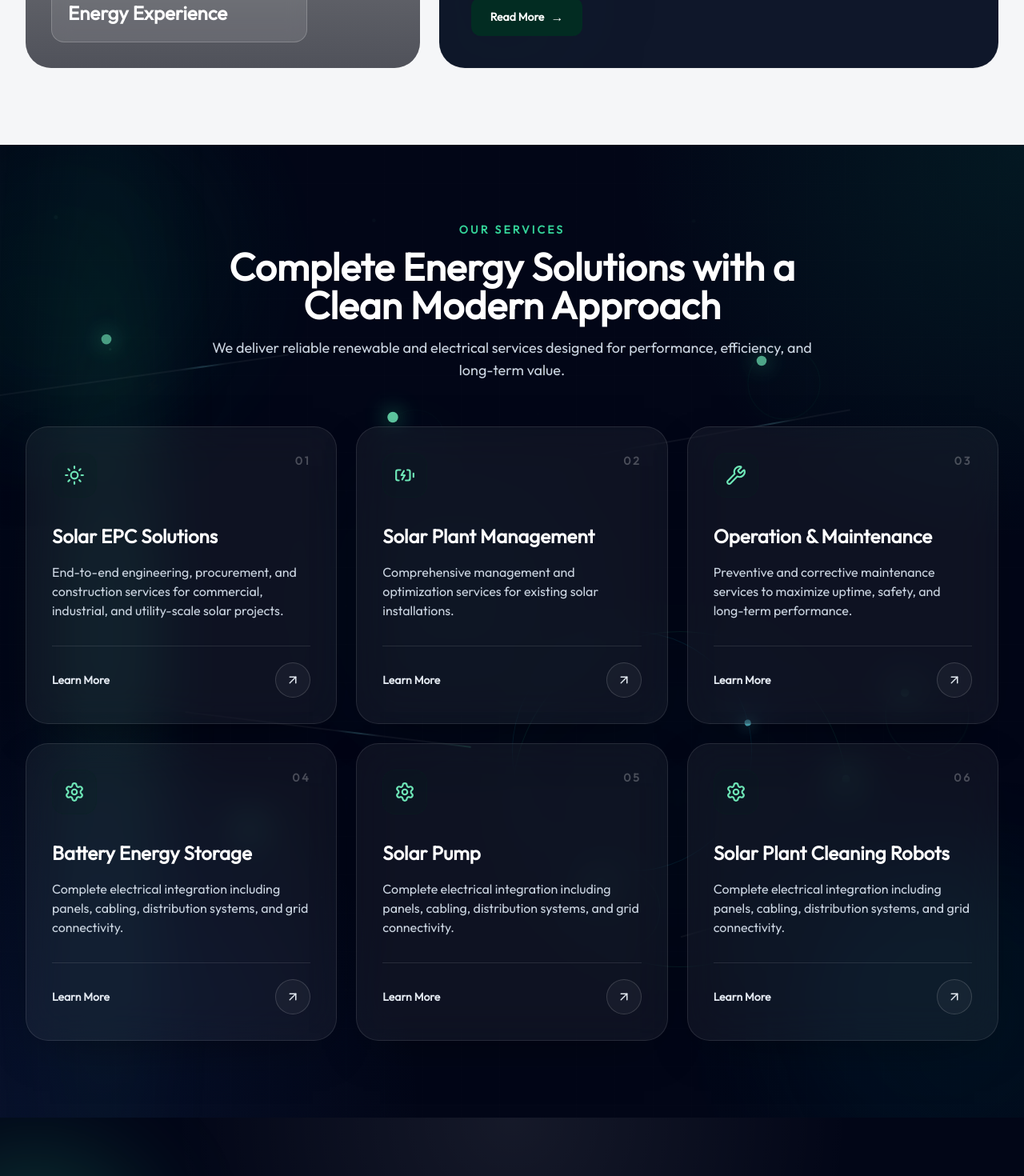
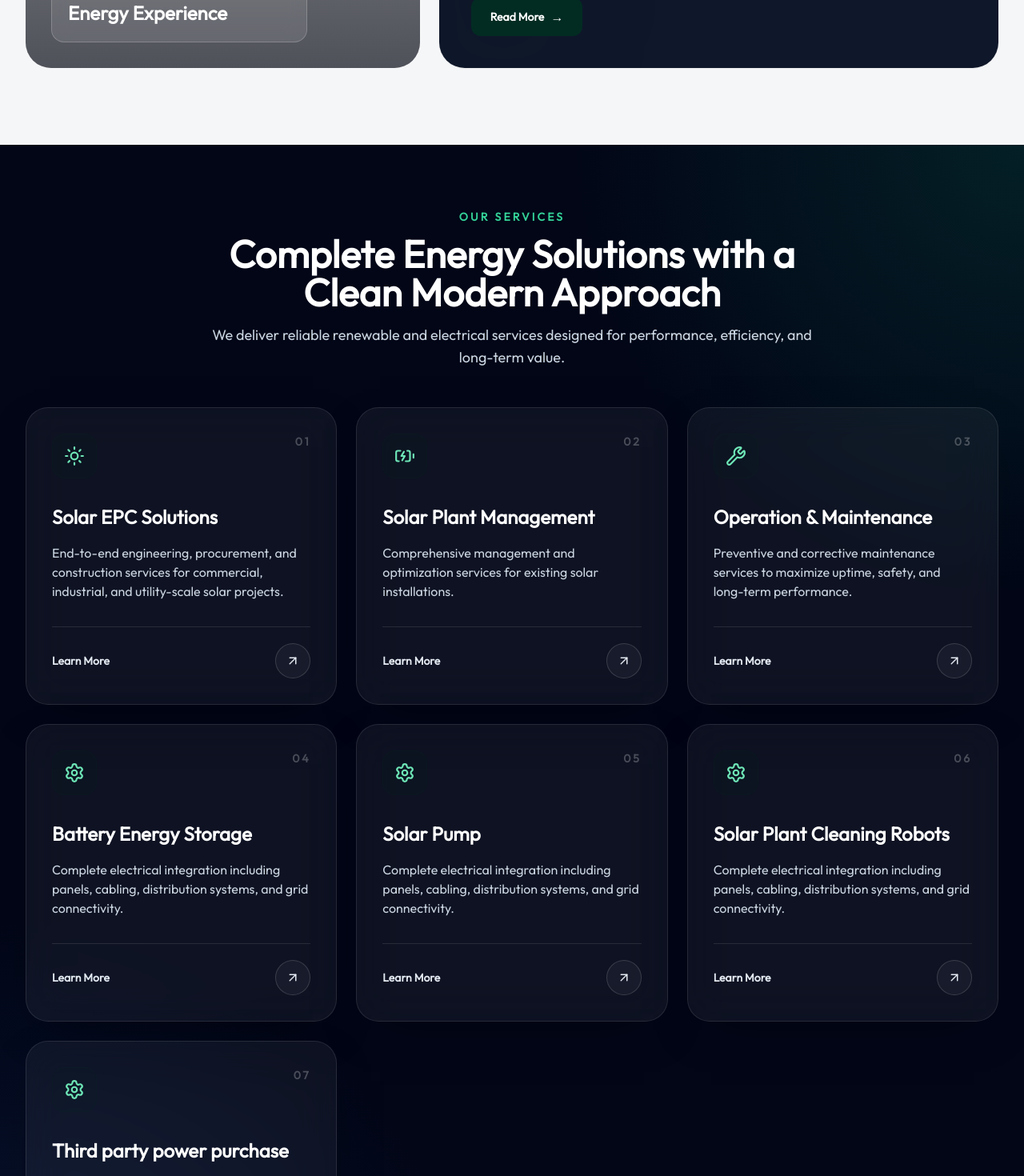
Before and after one commit to madhuratech/Madhuraenergy-frontend, a React (Create React App) app: page / in a window 1280 px wide. Shown: the part 2040-3510 px from the top of the page at 80% size. Built offline with nearby package versions, Linux system fonts and the light colour scheme; grey boxes are pictures that could not be loaded.

Commit message:
Refactor Services section layout and animations
Service section updation in home page.

```diff
--- a/src/Component/Home/Services.jsx
+++ b/src/Component/Home/Services.jsx
@@ -1,5 +1,4 @@
 import React from "react";
-import { motion } from "framer-motion";
 import { Link } from "react-router-dom";
 import {
   Sun,
@@ -59,6 +58,14 @@ const services = [
       "Complete electrical integration including panels, cabling, distribution systems, and grid connectivity.",
     icon: Settings,
   },
+  {
+    id: "07",
+    title: "Third party power purchase",
+    path: "/services/solar-plant-cleaning-robots",
+    description:
+      "Complete electrical integration including panels, cabling, distribution systems, and grid connectivity.",
+    icon: Settings,
+  },
 ];
 
 function ServiceCard({ service }) {
@@ -105,33 +112,20 @@ function ServiceCard({ service }) {
 }
 
 function ServicesSection() {
-  const firstRow = services.slice(0, 3);
-  const secondRow = services.slice(3, 6);
-
   return (
     <section
       id="services"
-      className="relative overflow-hidden bg-slate-950 py-16 text-white md:py-24"
+      className="relative overflow-hidden bg-slate-950 py-12 text-white md:py-20"
     >
       <div className="absolute inset-0">
         <div className="absolute inset-0 bg-[radial-gradient(circle_at_top_right,rgba(16,185,129,0.14),transparent_28%),radial-gradient(circle_at_bottom_left,rgba(59,130,246,0.12),transparent_30%)]" />
-
-        <motion.div
-          animate={{ y: [0, -20, 0] }}
-          transition={{ duration: 8, repeat: Infinity, ease: "easeInOut" }}
-          className="absolute left-[-100px] top-20 h-72 w-72 rounded-full bg-emerald-950/10 blur-3xl"
-        />
-        <motion.div
-          animate={{ y: [0, 20, 0] }}
-          transition={{ duration: 10, repeat: Infinity, ease: "easeInOut" }}
-          className="absolute bottom-0 right-[-120px] h-80 w-80 rounded-full bg-emerald-950/10 blur-3xl"
-        />
       </div>
 
-      <AnimatedEnergyBackground />
+      {/* <AnimatedEnergyBackground /> */}
 
       <div className="relative z-10 mx-auto max-w-7xl px-4 sm:px-6 lg:px-8">
-        <div className="mx-auto mb-14 max-w-3xl text-center">
+        {/* Heading */}
+        <div className="mx-auto mb-12 max-w-3xl text-center">
           <p className="mb-3 text-sm font-semibold uppercase tracking-[0.22em] text-emerald-400">
             Our Services
           </p>
@@ -144,16 +138,9 @@ function ServicesSection() {
           </p>
         </div>
 
-        {/* 1st Row - 3 Services */}
-        <div className="grid grid-cols-1 gap-6 md:grid-cols-2 xl:grid-cols-3">
-          {firstRow.map((service) => (
-            <ServiceCard key={service.id} service={service} />
-          ))}
-        </div>
 
-        {/* 2nd Row - 3 Services */}
-        <div className="mt-6 grid grid-cols-1 gap-6 md:grid-cols-2 xl:grid-cols-3">
-          {secondRow.map((service) => (
+        <div className="grid gap-6 grid-cols-1 sm:grid-cols-2 lg:grid-cols-3">
+          {services.map((service) => (
             <ServiceCard key={service.id} service={service} />
           ))}
         </div>
```
